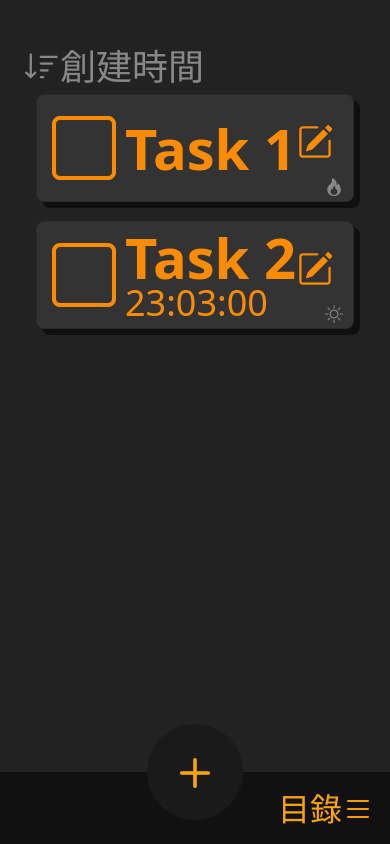
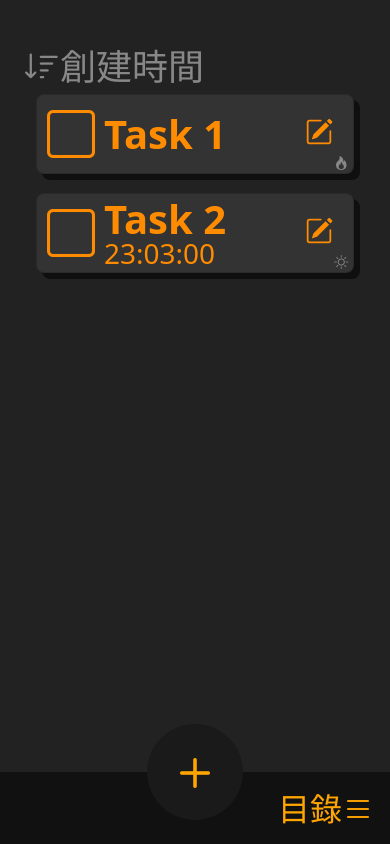
Before and after one commit to whalebox45/todo-timer, a Vue app: page / in a window 390 px wide. Built offline with nearby package versions, Linux system fonts and the light colour scheme.

Commit message:
Card size adjustment: smaller text in small screen width

```diff
--- a/src/components/TaskCard.vue
+++ b/src/components/TaskCard.vue
@@ -67,7 +67,7 @@ export default {
 
             const ms = duration.milliseconds();
             // console.log(hours, minutes, seconds, ms)
-            if (ms >= 500 && seconds<59) seconds += 1;
+            if (ms >= 500 && seconds < 59) seconds += 1;
 
             if (this.periodType !== this.$root.PERIOD_TYPES.daily) {
                 return `${days}天 ${this.pad(hours)}:${this.pad(minutes)}:${this.pad(seconds)}`;
@@ -179,6 +179,7 @@ export default {
     },
 }
 </script>
+
 <style scoped lang="scss">
 $cardcolor: #333333;
 $auxcolor: #888888;
@@ -189,10 +190,70 @@ $frontcolor: darkorange;
     display: flex;
     flex-direction: row;
     align-items: center;
-    padding: 0 0 0 15px;
+    padding: 0 0 0 10px;
     background-color: $cardcolor;
-    filter: drop-shadow(6px 6px 0px #00000088)
+    filter: drop-shadow(6px 6px 0px #00000088);
+
+
+
+    /* Media query for screens less than 768px */
+    @media screen and (max-width: 767px) {
+        height: 80px;
+        /* Adjust height for smaller screens */
+        padding: 0 0 0 10px;
+        /* Adjust padding for smaller screens */
+
+        .taskcheck {
+            * {
+                height: 48px;
+                /* Adjust element heights for smaller screens */
+                width: 48px;
+                /* Adjust element heights for smaller screens */
+            }
+
+            p {
+                font-size: 48px;
+                /* Adjust font size for smaller screens */
+            }
+        }
+
+        .tasktexts {
+            h1 {
+                font-size: 40px;
+                /* Adjust font size for smaller screens */
+            }
+
+            h2 {
+                font-size: 28px;
+                /* Adjust font size for smaller screens */
+            }
+        }
+
+        .taskcontrol {
+            a {
+                font-size: 28px;
+                /* Adjust font size for smaller screens */
+            }
+
+            .tasktypeicon p {
+                font-size: 14px;
+                /* Adjust font size for smaller screens */
+            }
+        }
+
+        /* Nested media query for even smaller screens */
+        @media screen and (max-width: 383px) {
+            .tasktexts {
+                h2 {
+                    font-size: 20px;
+                    /* Adjust font size for even smaller screens */
+                }
+            }
+        }
+    }
+
 }
+
 
 .taskcheck {
     display: grid;
@@ -241,7 +302,7 @@ $frontcolor: darkorange;
 }
 
 .taskcontrol {
-    height: 100%;
+    // height: 100%;
     display: flex;
     flex-direction: column;
     justify-content: space-between;
@@ -254,7 +315,7 @@ $frontcolor: darkorange;
     }
 
     .tasktypeicon p {
-        margin: 0 10px 0 0;
+        margin: 0 10% 10% 0;
         font-size: 18px;
         color: $auxcolor;
     }
```
